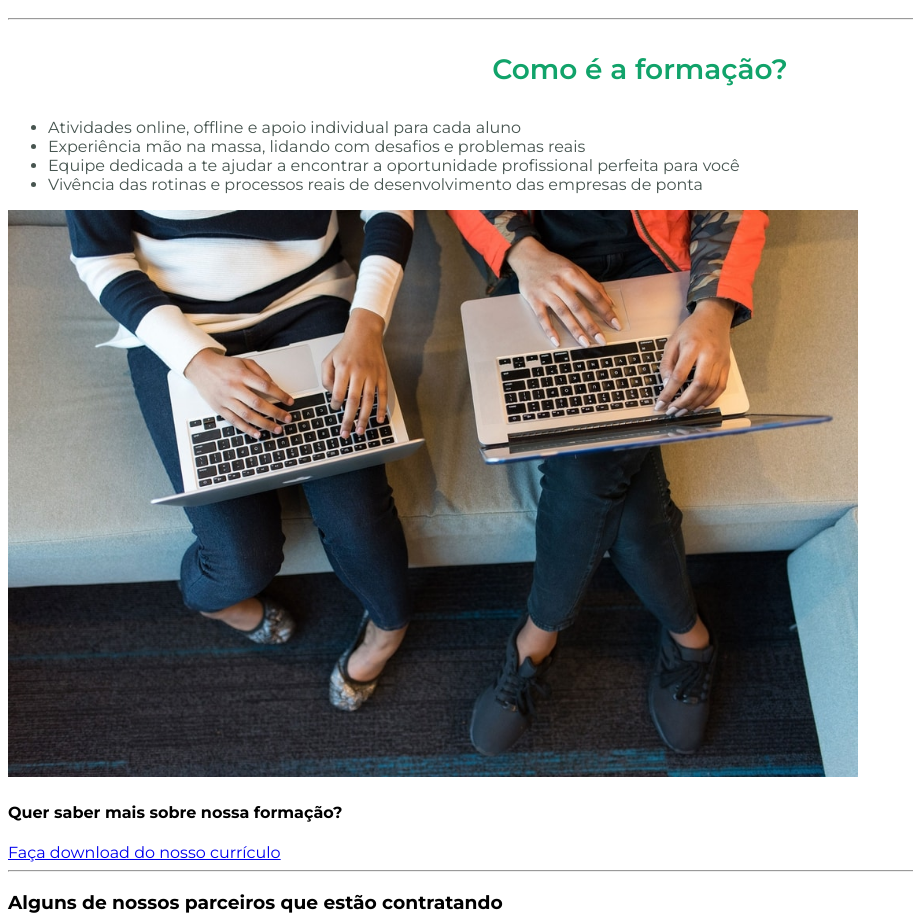
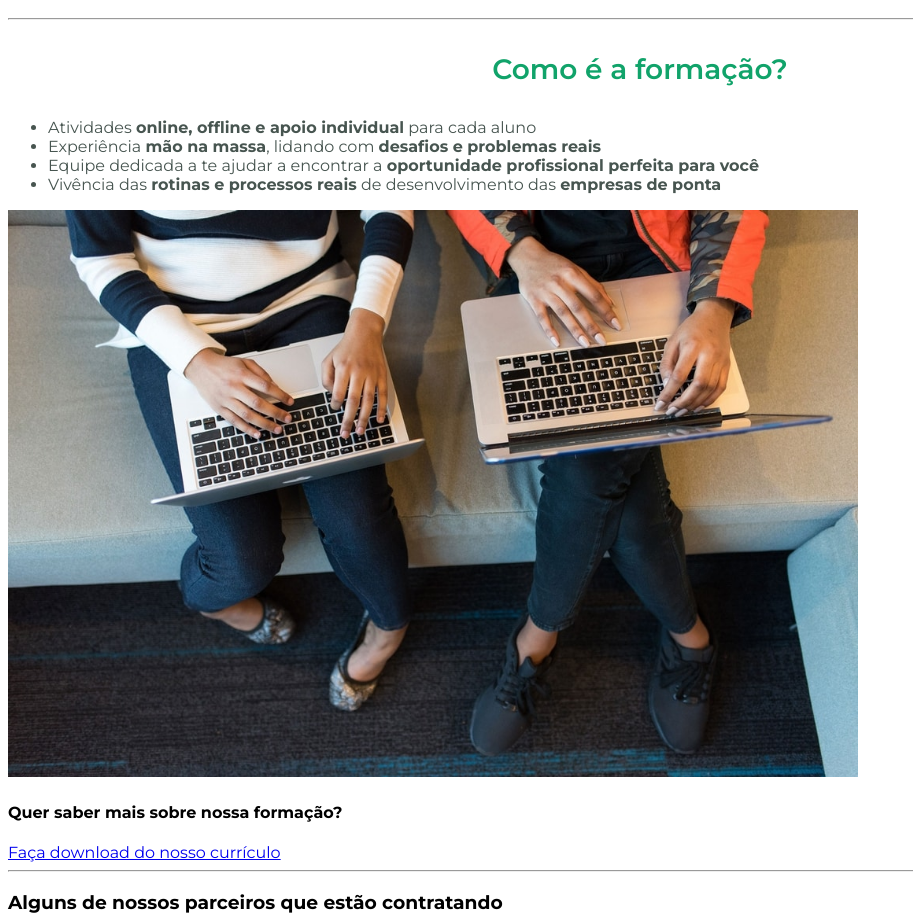
Before and after one commit to ocarlosbarros/betrybe-marketing, a plain HTML site: page src/index.html in a window 1280 px wide. Shown: the part 2327-3244 px from the top of the page, without its empty margins (0-913 px from the left). Drawn offline with Linux system fonts and the light colour scheme.

Commit message:
Adiciona destaques com strong a secao sobre formaçao

```diff
--- a/src/index.html
+++ b/src/index.html
@@ -99,10 +99,10 @@
         <h3 class="color-trybe session-heading">Como é a formação?</h3>
 
         <ul class="font-color-primary">
-          <li>Atividades online, offline e apoio individual para cada aluno</li>
-          <li>Experiência mão na massa, lidando com desafios e problemas reais</li>
-          <li>Equipe dedicada a te ajudar a encontrar a oportunidade profissional perfeita para você</li>
-          <li>Vivência das rotinas e processos reais de desenvolvimento das empresas de ponta</li>
+          <li>Atividades <strong>online, offline e apoio individual</strong> para cada aluno</li>
+          <li>Experiência <strong>mão na massa</strong>, lidando com <strong>desafios e problemas reais</strong></li>
+          <li>Equipe dedicada a te ajudar a encontrar a <strong>oportunidade profissional perfeita para você</strong></li>
+          <li>Vivência das <strong>rotinas e processos reais</strong> de desenvolvimento das <strong>empresas de ponta</strong></li>
         </ul>
 
         <img src="images/pessoas-estudantes.jpeg" alt="Foto de pessoas estudantes interagindo com seus notebooks" width="850px">
```
